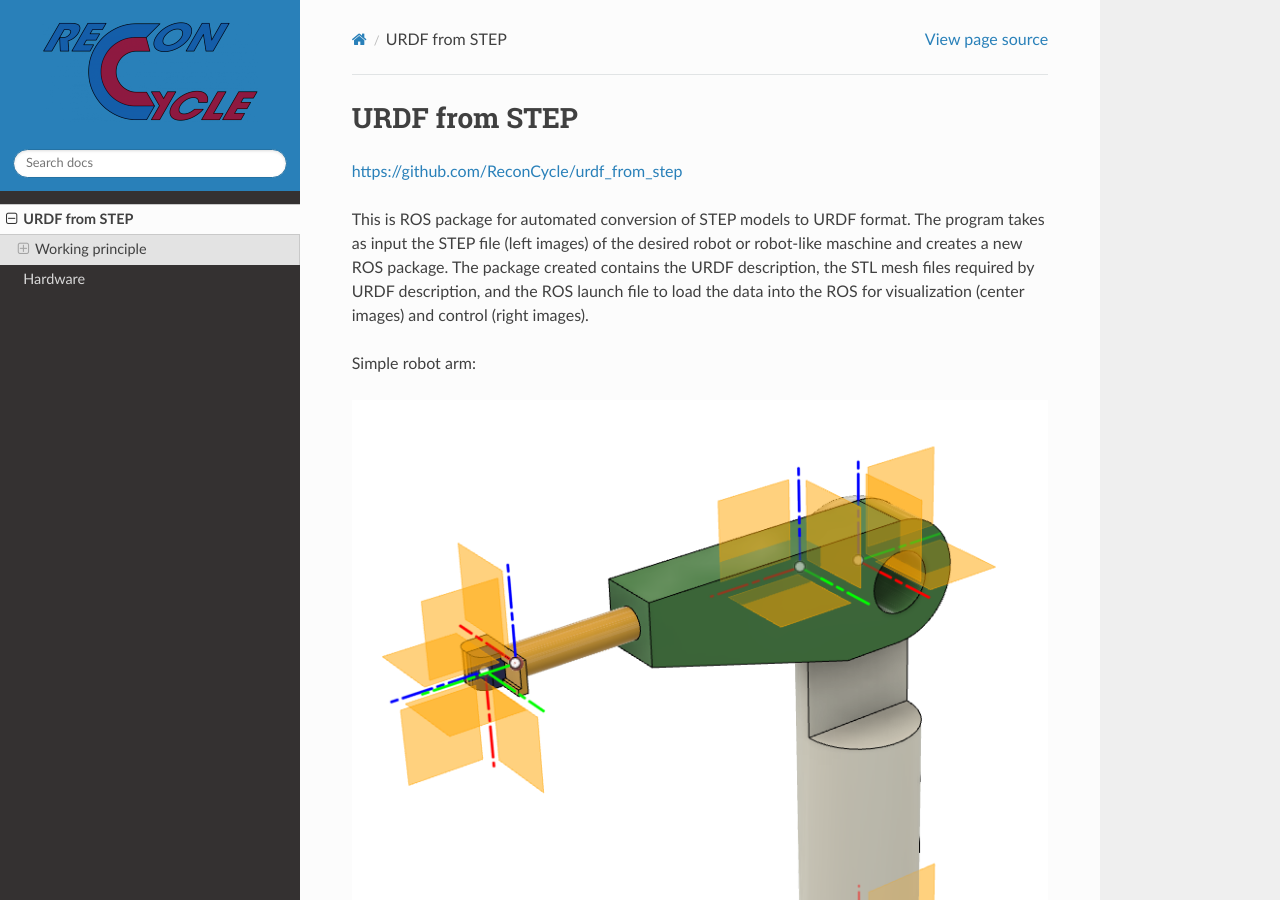
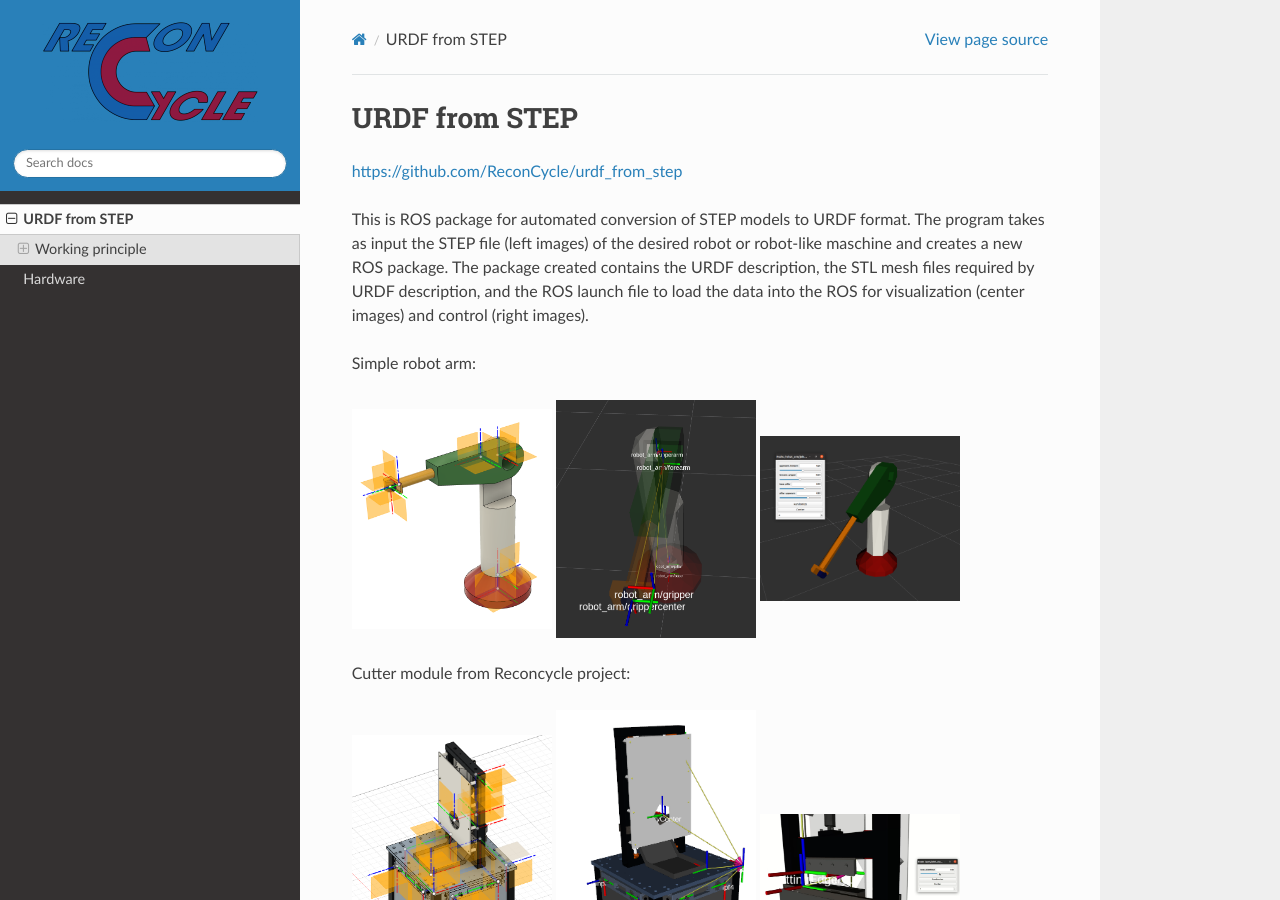
Before and after one commit to ReconCycle/reconcycle.github.io, a Sphinx documentation site: the page built from docs/source/urdf_converter/urdf_converter.rst, in a window 1280 px wide and 900 px high. Built offline with Sphinx 7.4.7 and the Read the Docs theme 2.0.0, drawn with Linux system fonts in a browser that asks for light colours.

Commit message:
smaler images

```diff
--- a/docs/source/urdf_converter/urdf_converter.rst
+++ b/docs/source/urdf_converter/urdf_converter.rst
@@ -11,23 +11,23 @@ The package created contains the URDF description, the STL mesh files required b
 Simple robot arm:
 
 .. image:: figures_creating_step/robot_arm_cad_with_cs.PNG
-   :width: 700px
+   :width: 200px
 
 .. image:: figures_rviz/rviz_tf_center.png
-   :width: 700px
+   :width: 200px
 
 .. image:: figures_rviz/rviz_moved.png
-   :width: 700px
+   :width: 200px
 
 
 Cutter module from Reconcycle project:
 
 .. image:: figures_reconcycle/cad_cs_gilotina.png
-   :width: 700px
+   :width: 200px
 .. image:: figures_reconcycle/rviz_tf_gilotina.png
-   :width: 700px
+   :width: 200px
 .. image:: figures_reconcycle/gilotina2.png
-   :width: 700px
+   :width: 200px
 
 
 
```
